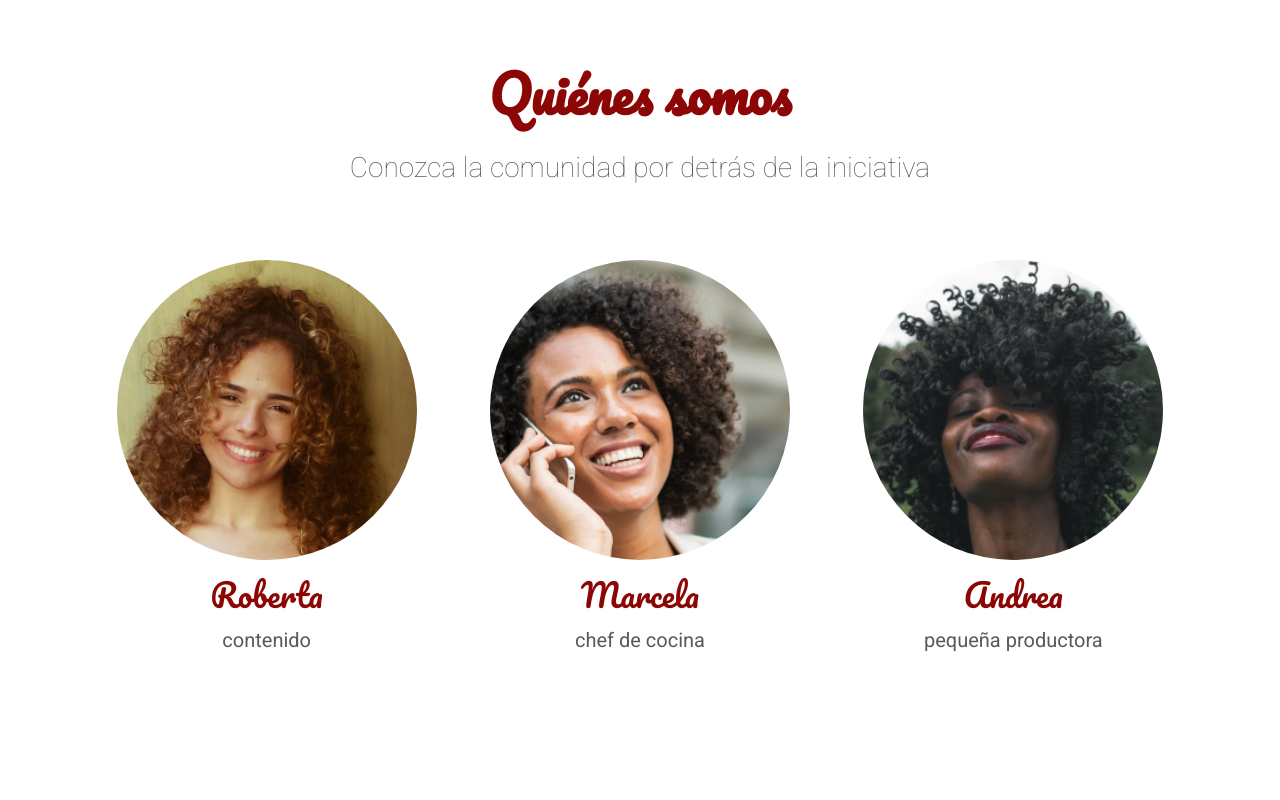
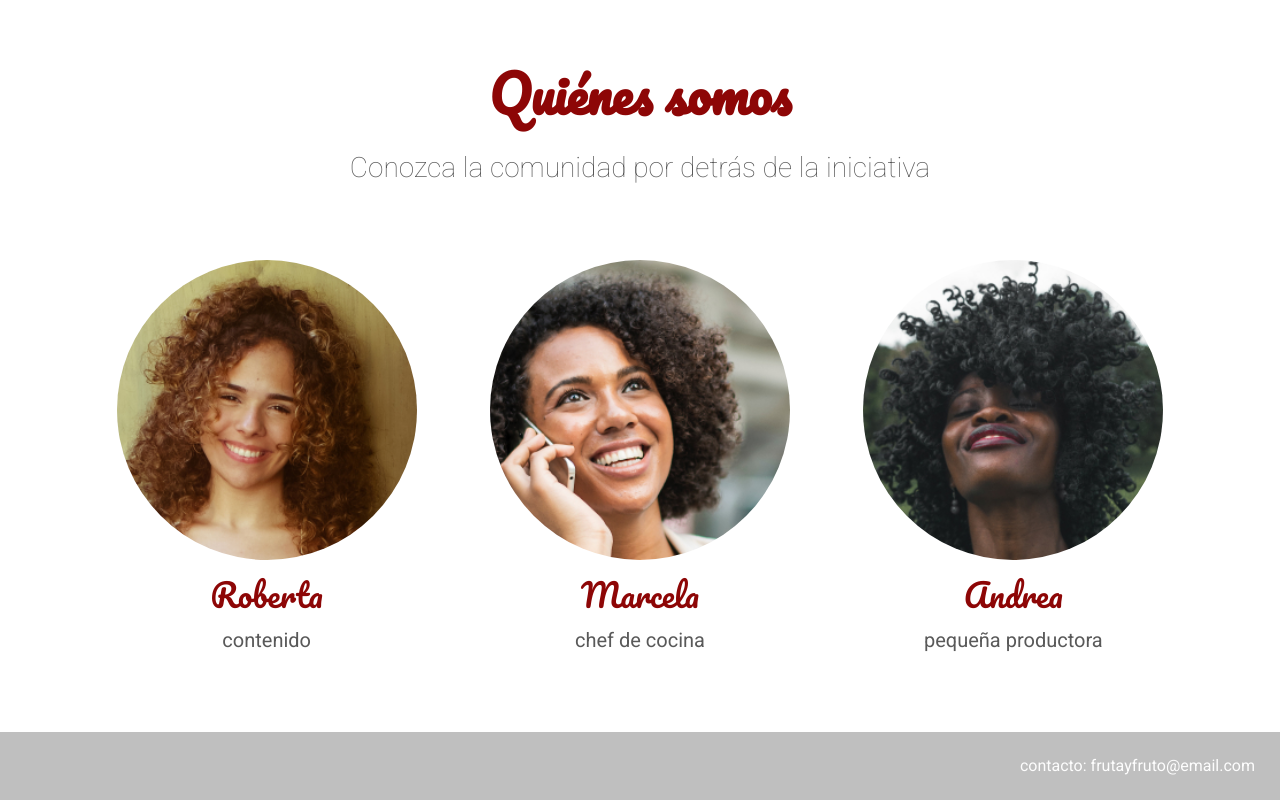
Before and after one commit to Ireneripo/OracleNextEducation_ClassProject_6, a plain HTML site: page index.html in a window 1280 px wide. Shown: the part 2110-2910 px from the top of the page. Before the commit the page ends 2842 px from the top, so only its background shows below. Drawn offline with Linux system fonts and the light colour scheme.

Commit message:
created footer

```diff
--- /dev/null
+++ b/assets/css/footer.css
@@ -0,0 +1,7 @@
+.footer {
+  background: #bfbfbf;
+  color: #fdfdfd;
+  text-align: right;
+  padding: 1.5625rem;
+  text-transform: lowercase;
+}
--- a/index.html
+++ b/index.html
@@ -32,6 +32,7 @@
     <link href="./assets/css/persons/person-image.css" rel="stylesheet" />
     <link href="./assets/css/persons/person-name.css" rel="stylesheet" />
     <link href="./assets/css/persons/person-role.css" rel="stylesheet" />
+    <link href="./assets/css/footer.css" rel="stylesheet" />
   </head>
   <body>
     <header class="header">
@@ -129,4 +130,5 @@
       </div>
     </section>
   </body>
+  <footer class="footer">contacto: frutayfruto@email.com</footer>
 </html>
```
